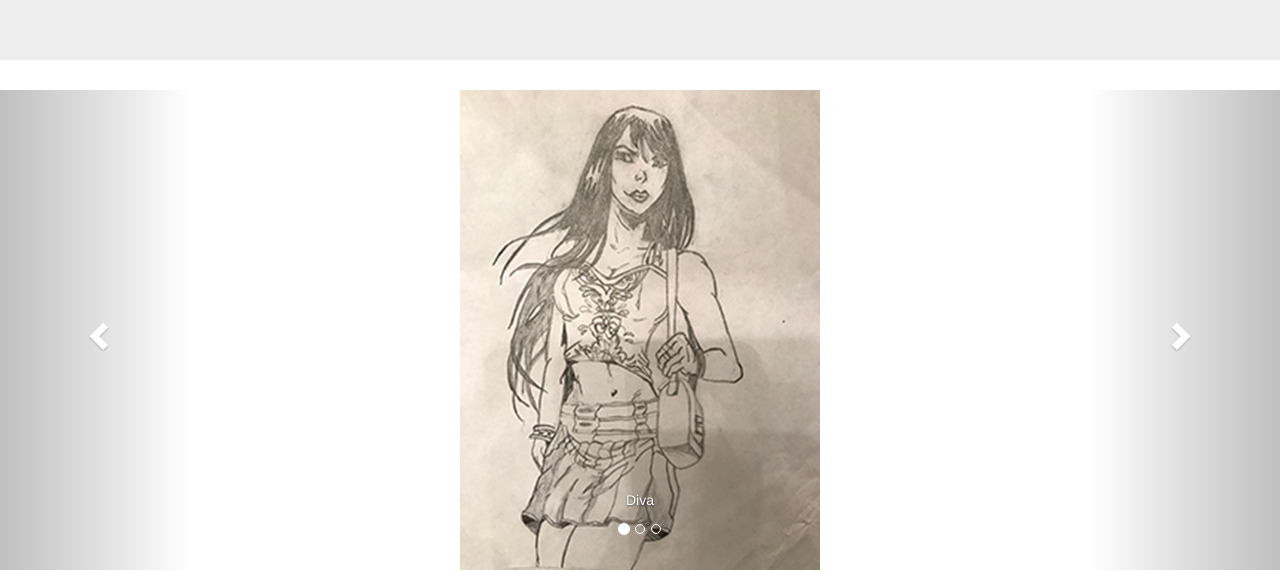
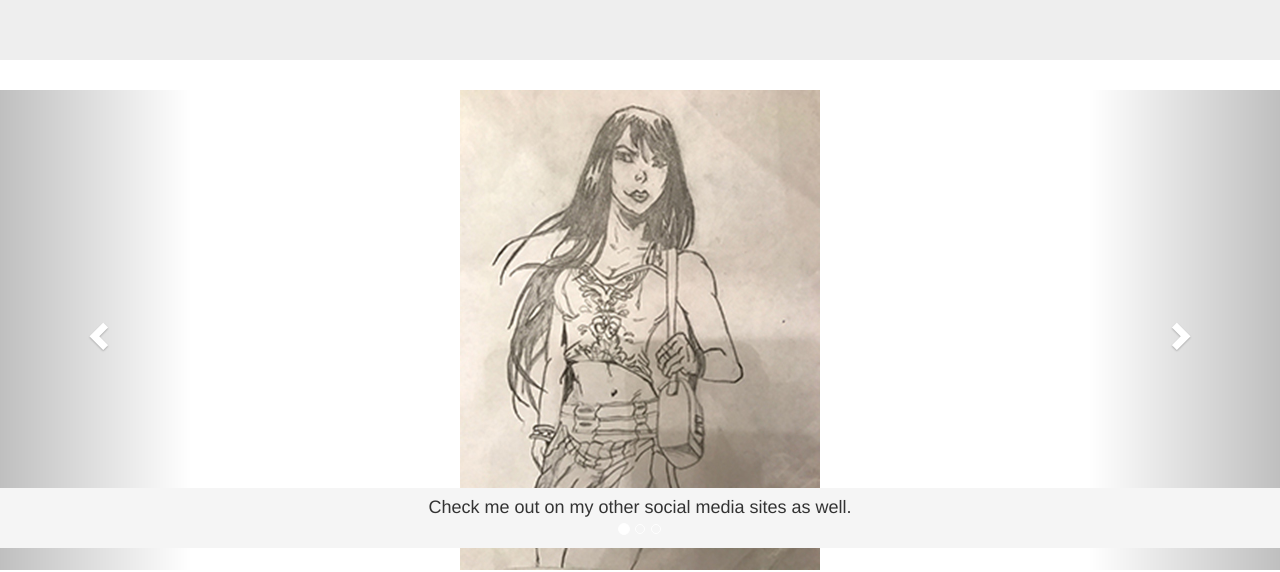
Before and after one commit to SMakaiTakori/loristakori, a website: page public/app/views/index.html in a window 1280 px wide. Shown: the part 252-824 px from the top of the page. Drawn offline with nearby package versions, Linux system fonts and the light colour scheme; some packages are replaced by stand-ins of ours; files that its build step writes are made by us from their sources.

Commit message:
rough design of home page created footer on index page and set it fixed to the bottom

```diff
--- a/public/assets/css/stylesheets/style.css
+++ b/public/assets/css/stylesheets/style.css
@@ -6,3 +6,11 @@
 .carousel-inner > .item > img {
     margin: 0 auto;
 }
+
+.footer {
+    position: absolute;
+    bottom: 0;
+    width: 100%;
+    height: 60px;
+    background-color: #f5f5f5;
+}
```
